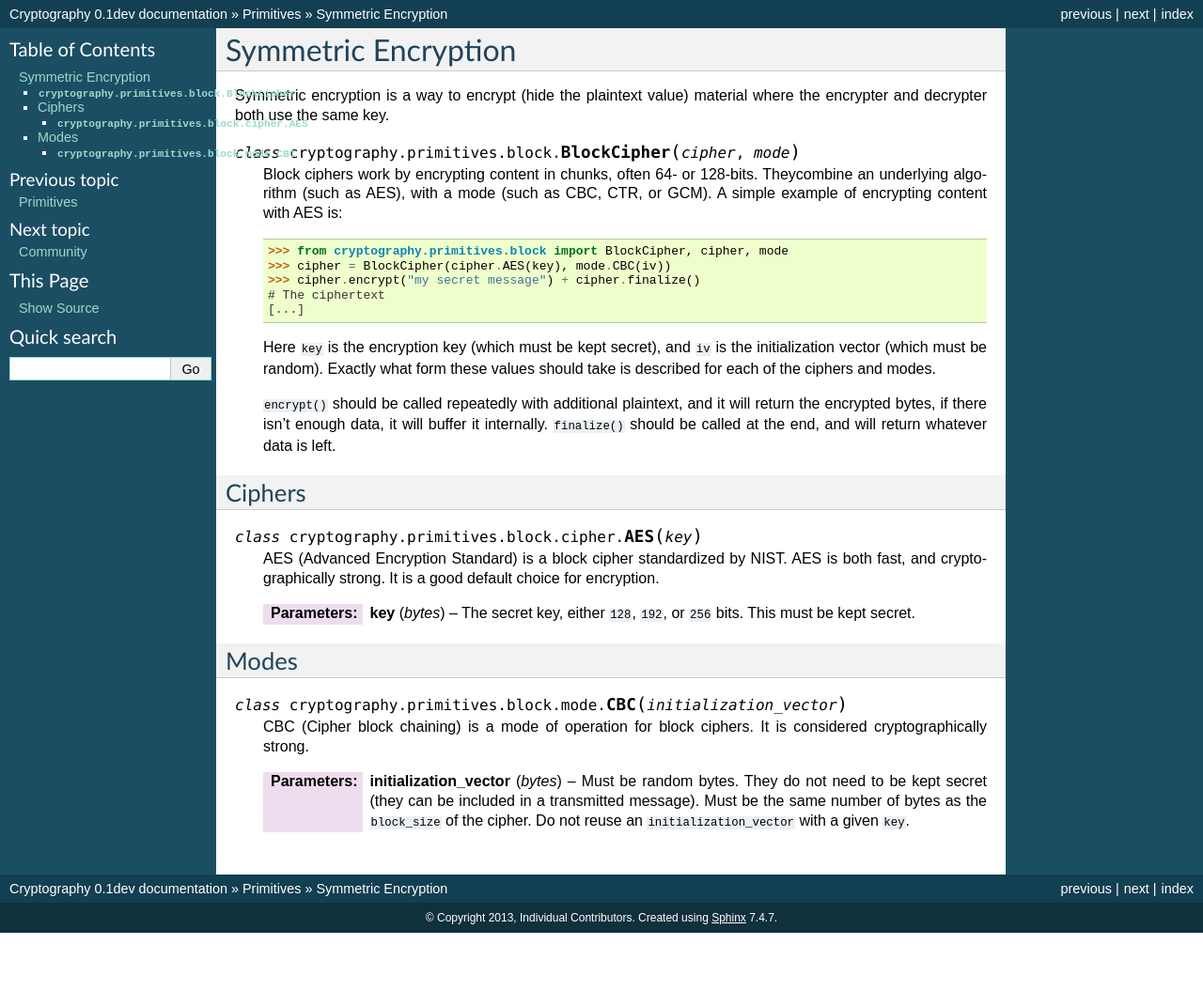
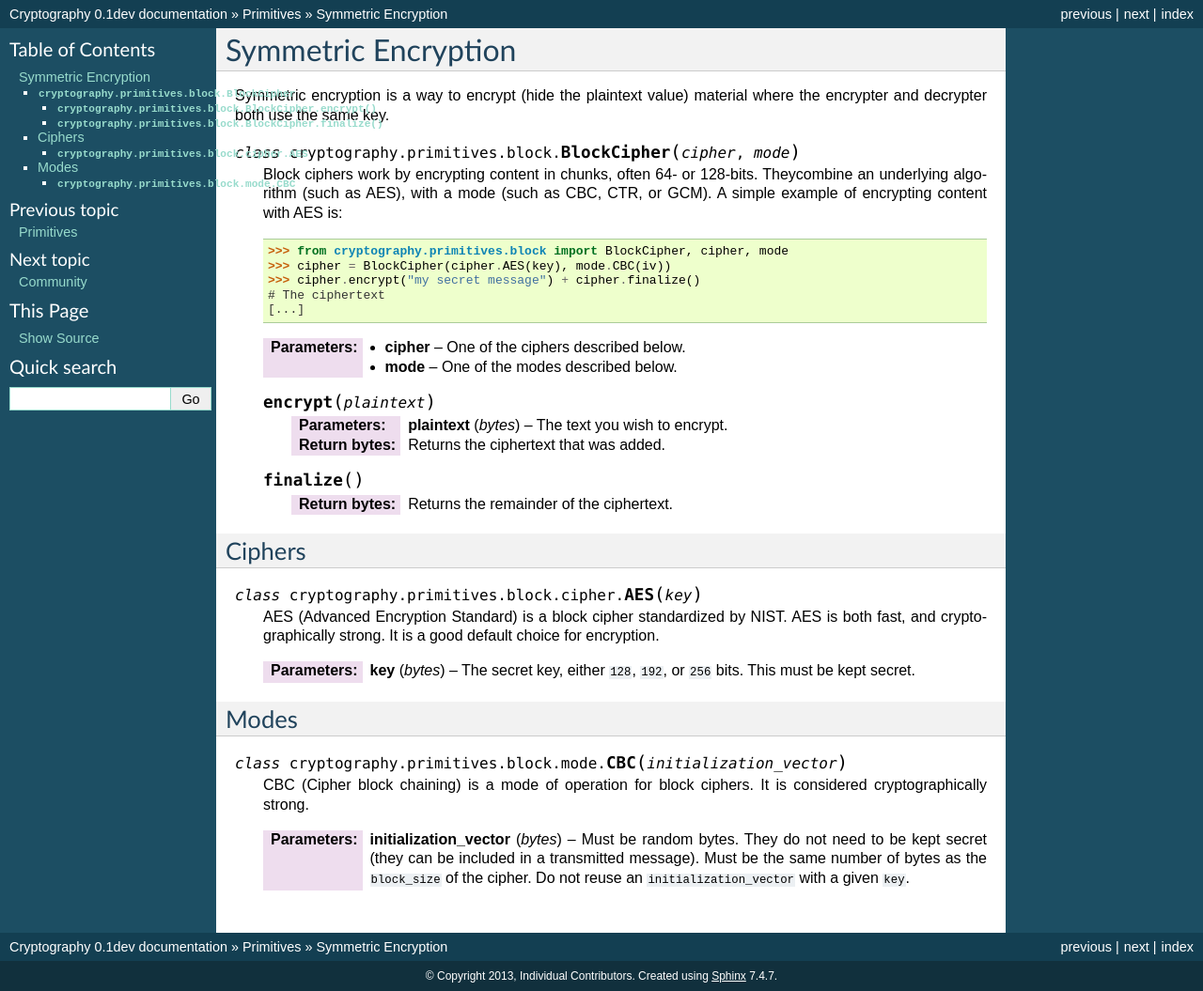
Before and after one commit to WebKing0121/cryptography, a Sphinx documentation site: the page built from docs/primitives/symmetric-encryption.rst, in a window 1280 px wide. Shown: the whole page at 94% size. Built offline with Sphinx 7.4.7, drawn with Linux system fonts in a browser that asks for light colours; before the commit the page ends 993 px from its top, so only the background shows below that.

Commit message:
Describe the methods more explicitly

```diff
--- a/docs/primitives/symmetric-encryption.rst
+++ b/docs/primitives/symmetric-encryption.rst
@@ -18,14 +18,17 @@ where the encrypter and decrypter both use the same key.
         # The ciphertext
         [...]
 
-    Here ``key`` is the encryption key (which must be kept secret), and ``iv``
-    is the initialization vector (which must be random). Exactly what form
-    these values should take is described for each of the ciphers and modes.
+    :param cipher: One of the ciphers described below.
+    :param mode: One of the modes described below.
 
-    ``encrypt()`` should be called repeatedly with additional plaintext, and it
-    will return the encrypted bytes, if there isn't enough data, it will buffer
-    it internally. ``finalize()`` should be called at the end, and will return
-    whatever data is left.
+    .. method:: encrypt(plaintext)
+
+        :param bytes plaintext: The text you wish to encrypt.
+        :return bytes: Returns the ciphertext that was added.
+
+    .. method:: finalize()
+
+        :return bytes: Returns the remainder of the ciphertext.
 
 Ciphers
 ~~~~~~~
```
